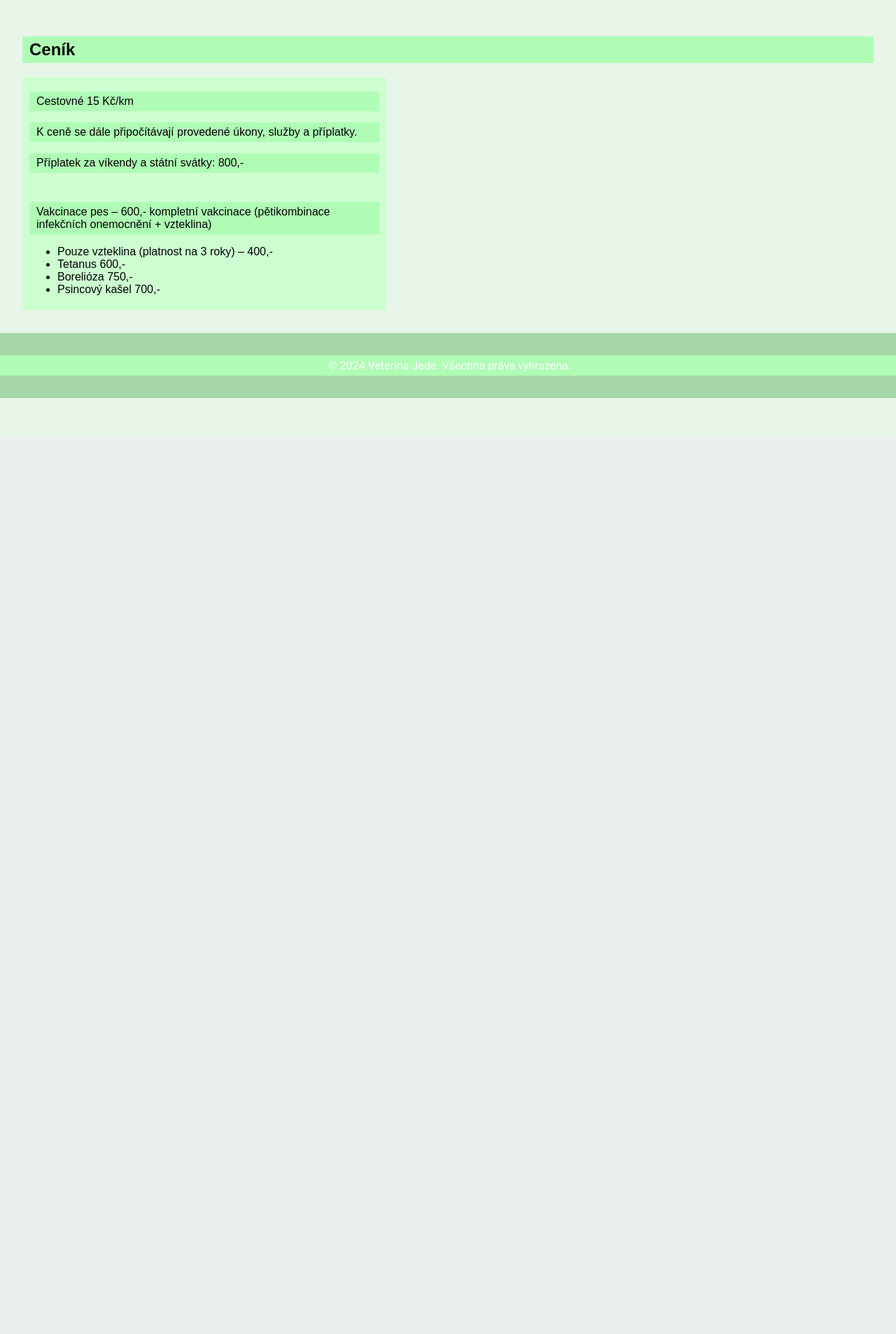
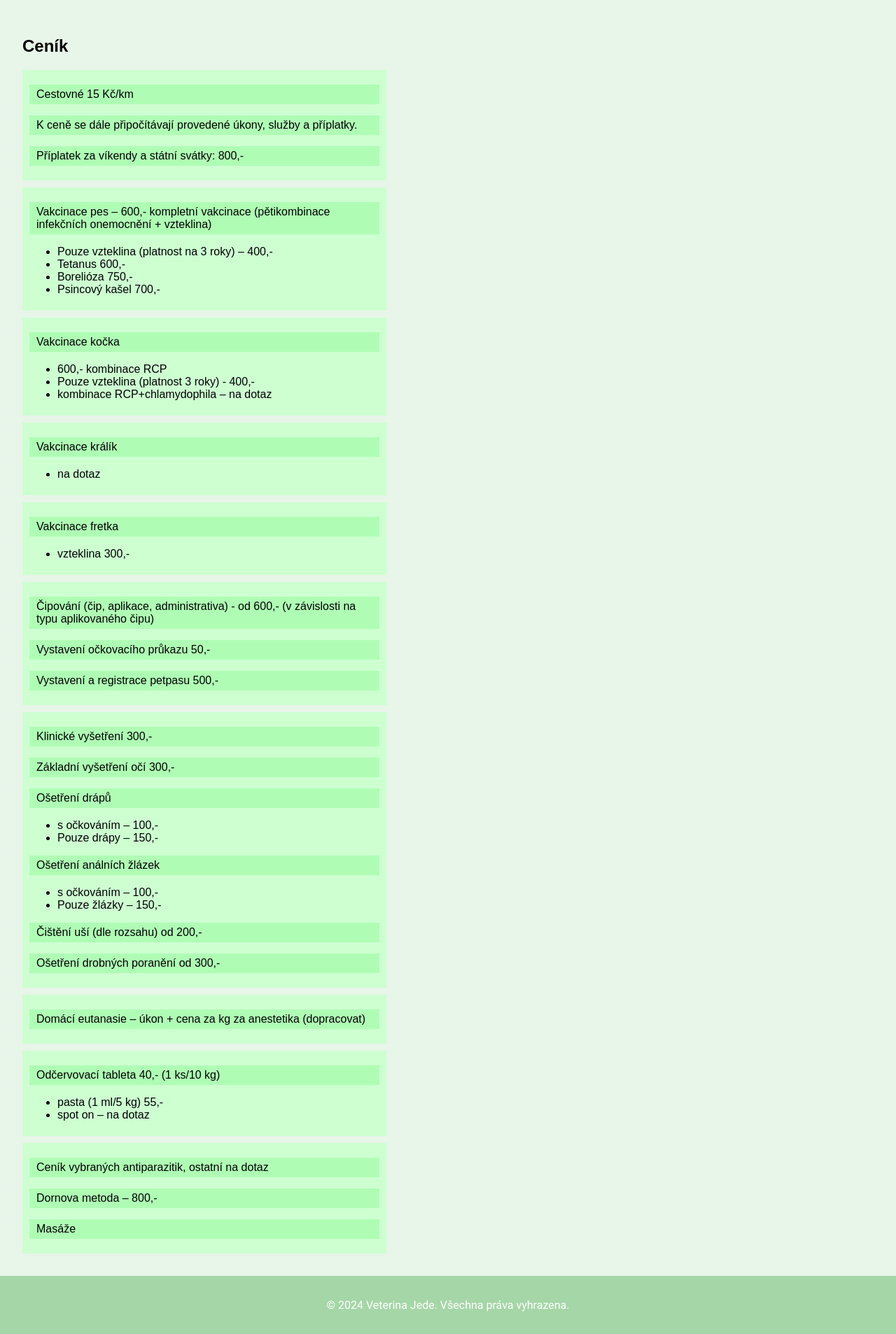
Before and after one commit to VitaPhoneCZ/veterina, a PHP site: page /cenik.html in a window 1280 px wide. Shown: the part 174-2081 px from the top of the page at 70% size. Before the commit the page ends 743 px from the top, so only its background shows below. Run offline with PHP 8.4, Linux system fonts and the light colour scheme.

Commit message:
update obsahu

```diff
--- a/about.html
+++ b/about.html
@@ -20,7 +20,7 @@
         <a href="contact.html">Kontakt</a>
         <a href="cenik.html">Ceník</a>
     </nav>
-    <div class="container">
+    <div class="tabulka1">
         <h2>O mně</h2>
         <h3>MVDr. Bc. Zuzana Juřičková</h3>
         <p>Již od dětství jsem milovala zvířata a být veterinární lékařkou byl můj velký sen. Na 3 roky jsem však
--- a/cenik.html
+++ b/cenik.html
@@ -1,11 +1,13 @@
 <!DOCTYPE html>
 <html lang="cs">
+
 <head>
     <meta charset="UTF-8">
     <meta name="viewport" content="width=device-width, initial-scale=1.0">
     <title>Ceník - Veterina Jede</title>
     <link rel="stylesheet" href="styles.css">
 </head>
+
 <body>
     <header>
         <img src="./obzarky/peskocka2.jpg" alt="pes kocka obrazek">
@@ -34,9 +36,72 @@
                 <li>Psincový kašel 700,-</li>
             </ul>
         </div>
+        <div class="tabulka1">
+            <p>Vakcinace kočka</p>
+            <ul>
+                <li>600,- kombinace RCP</li>
+                <li>Pouze vzteklina (platnost 3 roky) - 400,-</li>
+                <li>kombinace RCP+chlamydophila – na dotaz</li>
+            </ul>
+        </div>
+        <div class="tabulka1">
+            <p>Vakcinace králík</p>
+            <ul>
+                <li>na dotaz</li>
+            </ul>
+        </div>
+        <div class="tabulka1">
+            <p>Vakcinace fretka</p>
+            <ul>
+                <li>vzteklina 300,-</li>
+            </ul>
+        </div>
+        <div class="tabulka1">
+            <!--<ul>
+                <li>Čipování (čip, aplikace, administrativa) - od 600,- (v závislosti na typu aplikovaného čipu)</li>
+                <li>Vystavení očkovacího průkazu 50,-</li>
+                <li>Vystavení a registrace petpasu 500,-</li>
+            </ul>-->
+            <p>Čipování (čip, aplikace, administrativa) - od 600,- (v závislosti na typu aplikovaného čipu)</p>
+            <p>Vystavení očkovacího průkazu 50,-</p>
+            <p>Vystavení a registrace petpasu 500,-</p>
+        </div>
+        <div class="tabulka1">
+            <p>Klinické vyšetření 300,-</p>
+            <p>Základní vyšetření očí 300,-</p>
+            <p>Ošetření drápů</p>
+            <ul>
+                <li>s očkováním – 100,-</li>
+                <li>Pouze drápy – 150,-</li>
+            </ul>
+            <p>Ošetření análních žlázek</p>
+            <ul>
+                <li>s očkováním – 100,-</li>
+                <li>Pouze žlázky – 150,-</li>
+            </ul>
+            <p>Čištění uší (dle rozsahu) od 200,-</p>
+            <p>Ošetření drobných poranění od 300,-</p>
+        </div>
+        <div class="tabulka1">
+            <p>Domácí eutanasie – úkon + cena za kg za anestetika (dopracovat)</p>
+        </div>
+        <div class="tabulka1">
+            <p>Odčervovací tableta 40,- (1 ks/10 kg)</p>
+            <ul>
+                <li>pasta (1 ml/5 kg) 55,-</li>
+                <li>spot on – na dotaz</li>
+            </ul>
+        </div>
+        <div class="tabulka1">
+            <p>Ceník vybraných antiparazitik, ostatní na dotaz</p>
+            <p>Dornova metoda – 800,-</p>
+            <p>Masáže</p>
+        </div>
+
     </div>
     <footer>
         <p>© 2024 Veterina Jede. Všechna práva vyhrazena.</p>
     </footer>
 </body>
+
 </html>
--- a/contact.html
+++ b/contact.html
@@ -18,7 +18,7 @@
         <a href="contact.html" class="vybrano">Kontakt</a>
         <a href="cenik.html">Ceník</a>
     </nav>
-    <div class="container">
+    <div class="tabulka1">
         <h2>Kontakt</h2>
         <p>Telefon: +420 123 456 789</p>
         <p>Email: info@veterina.cz</p>
--- a/services.html
+++ b/services.html
@@ -18,7 +18,7 @@
         <a href="contact.html">Kontakt</a>
         <a href="cenik.html">Ceník</a>
     </nav>
-    <div class="container">
+    <div class="tabulka1">
         <h2>Služby</h2>
         <ul>
             <li>Preventivní péče</li>
--- a/styles.css
+++ b/styles.css
@@ -64,17 +64,16 @@ nav a {
     padding: 5px;
     padding-left: 10px;
     padding-right: 10px;
+    margin-top: 10px;
 }
-.tabulka1 h3,h2,p{
+.tabulka1 h3,.tabulka1 h2,.tabulka1 p{
     background-color: #affdb5;
     padding: 5px;
     padding-left: 10px;
 }
------------
+/*----------------------*/
 .expandable {
     cursor: pointer;
-    color: blue;
-    text-decoration: underline;
 }
 .content {
     max-height: 0;
@@ -93,16 +92,25 @@ nav a {
     transform: translateX(0);
     opacity: 1;
 }
---------------
+/*----------------------*/
 .tabulka2 {
+    margin-top: 20px;
+    background-color: #cdffd1;
     max-width: 500px;
+    display: block;
+    padding: 5px;
+    padding-left: 10px;
+    padding-right: 10px;
 }
 .tabulka2 img{
     max-width: 500px;
     width: 100%;
 }
 .tabulka2 h3{
-    display: flex;
-    position: relative;
     text-align: center;
 }
+.tabulka2 h3,.tabulka2 h2,.tabulka2 p{
+    background-color: #affdb5;
+    padding: 5px;
+    padding-left: 10px;
+}
```
Lines whose indentation alone changed are shown as unchanged.
